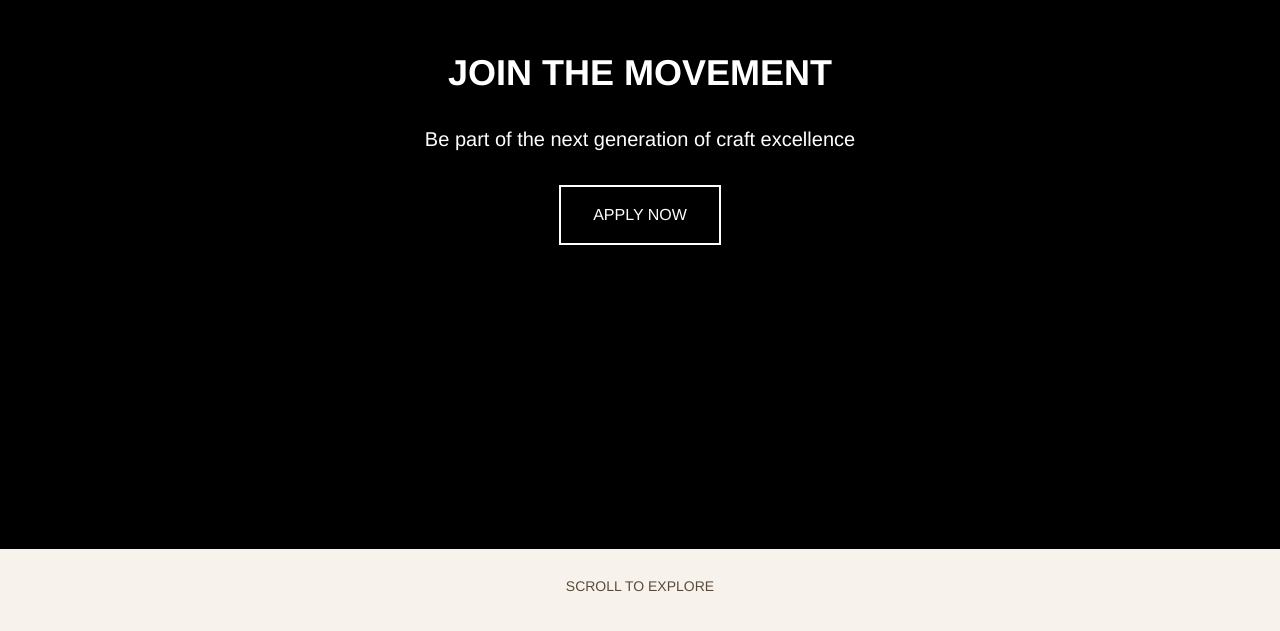
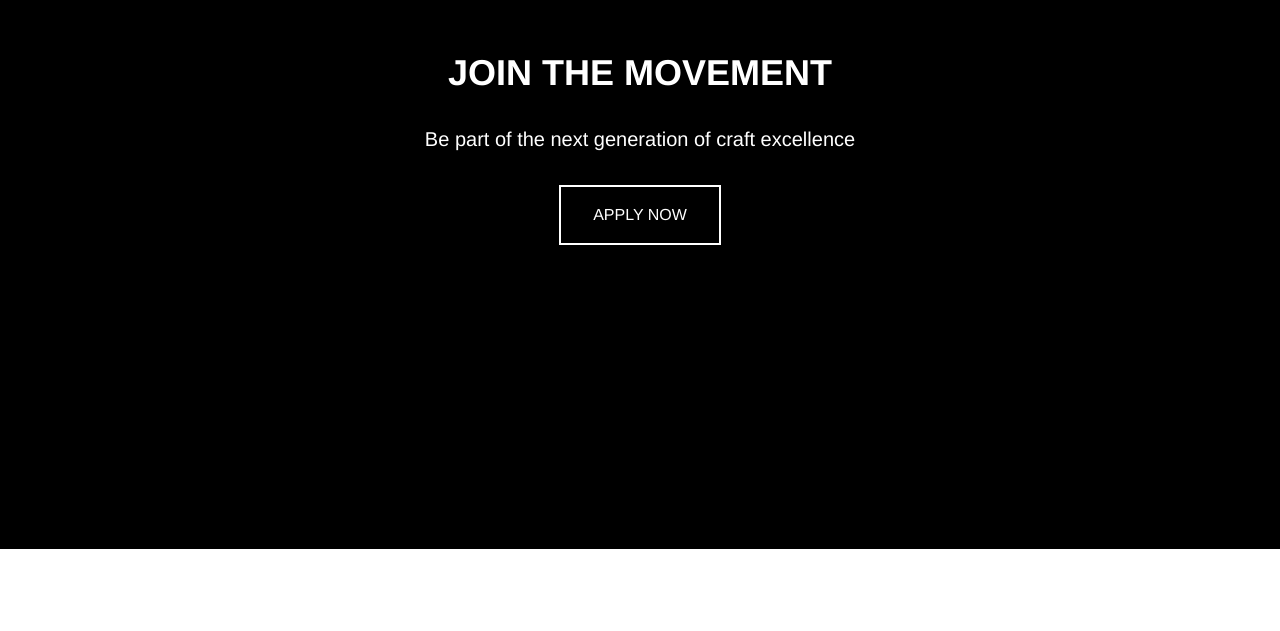
Before and after one commit to Yafier/Iwatik, a Next.js app: page / in a window 1280 px wide. Shown: the part 6091-6722 px from the top of the page. After the commit the page ends 6640 px from the top, so only its background shows below. Built offline with nearby package versions, Linux system fonts and the light colour scheme.

Commit message:
feat: add landing page components including Hero, CaseStudies, Problem, Solution, and CTA sections

```diff
--- a/src/app/page.tsx
+++ b/src/app/page.tsx
@@ -2,10 +2,7 @@ import Hero from "@/components/hero/hero";
 import Problem from "@/components/problem/problem";
 import Solution from "@/components/solution/solution";
 import CTA from "@/components/cta/cta";
-import Marquee from "@/components/ui/marquee";
-import Image from "next/image";
 import CaseStudies from "@/components/casestudies/casestudies";
-import { useScrollDirection } from "@/hooks/useScrollDirection";
 
 export default function Home() {
   return (
@@ -15,12 +12,6 @@ export default function Home() {
       <Problem />
       <Solution />
       <CTA />
-      {/* Footer with dynamic visibility */}
-      <footer className="p-8 text-center bg-cream/80 backdrop-blur-sm">
-        <p className="text-sm text-deepBrown font-medium animate-bounce">
-          SCROLL TO EXPLORE
-        </p>
-      </footer>
     </main>
   );
 }
--- a/src/components/casestudies/casestudies.tsx
+++ b/src/components/casestudies/casestudies.tsx
@@ -1,5 +1,3 @@
-import Image from "next/image";
-
 export default function CaseStudies() {
   return (
     <section className="relative min-h-screen flex items-center bg-cream px-8 py-24">
--- a/src/components/hero/hero.tsx
+++ b/src/components/hero/hero.tsx
@@ -1,5 +1,3 @@
-import Image from "next/image";
-
 export default function Hero() {
   return (
     <section className="relative min-h-screen flex flex-col items-center justify-center bg-cream px-8 pt-32 pb-16 overflow-hidden">
--- a/src/components/ui/marquee.tsx
+++ b/src/components/ui/marquee.tsx
@@ -4,10 +4,9 @@ interface MarqueeProps {
   className?: string;
   reverse?: boolean;
   pauseOnHover?: boolean;
-  children?: React.ReactNode;
+  children: React.ReactNode;
   vertical?: boolean;
   repeat?: number;
-  [key: string]: any;
 }
 
 export default function Marquee({
@@ -17,11 +16,9 @@ export default function Marquee({
   children,
   vertical = false,
   repeat = 4,
-  ...props
 }: MarqueeProps) {
   return (
     <div
-      {...props}
       className={cn(
         "group flex overflow-hidden p-2 [--duration:40s] [--gap:1rem] [gap:var(--gap)]",
         {
```
